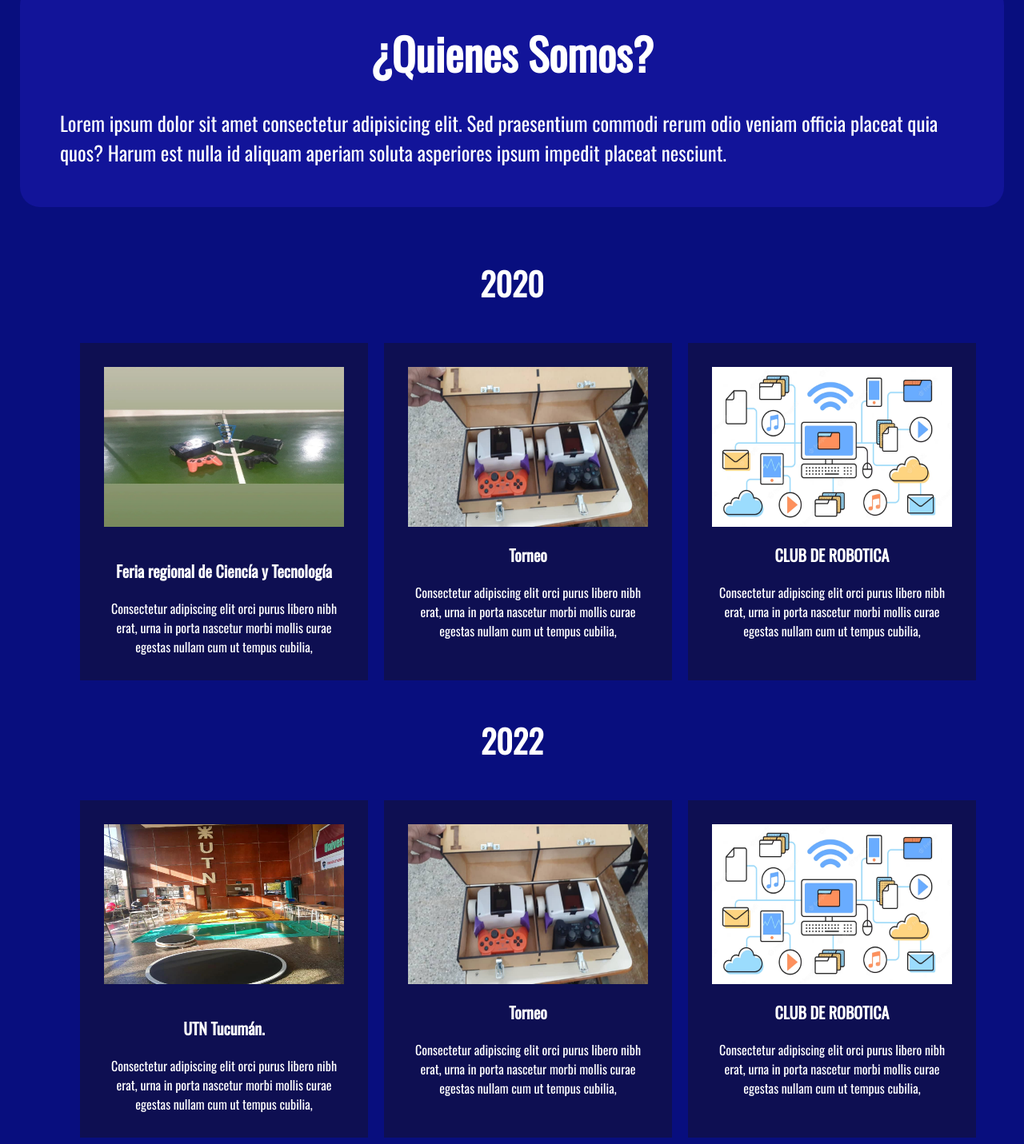
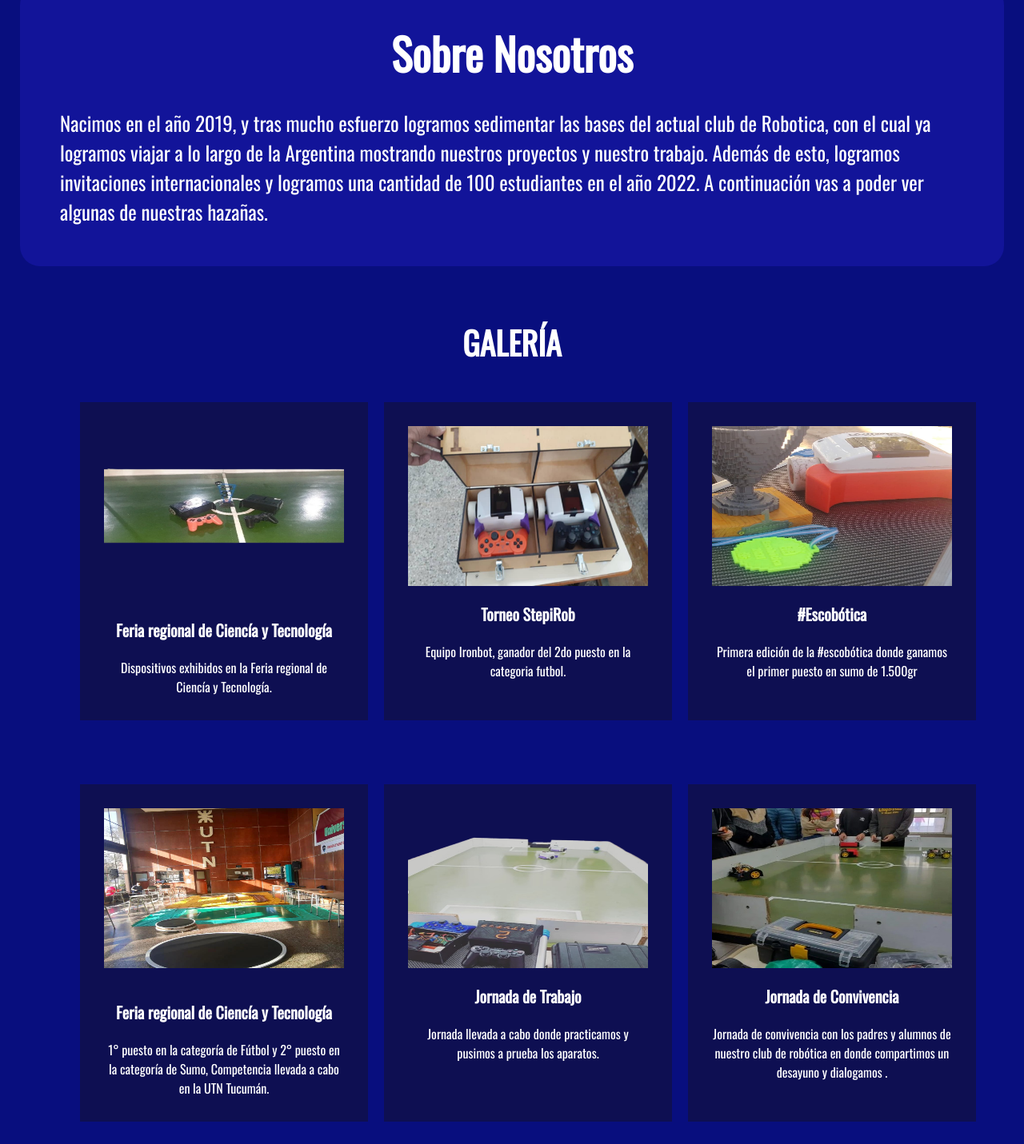
Before and after one commit to JoacoooWeimann/pagina-tecnica, a plain HTML site: page html/Robotica.html in a window 1280 px wide. Shown: the part 249-1680 px from the top of the page at 80% size. Drawn offline with nearby package versions, Linux system fonts and the light colour scheme.

Commit message:
Update Robotica.html

```diff
--- a/html/Robotica.html
+++ b/html/Robotica.html
@@ -10,9 +10,9 @@
 </head>
 
 <body>
-    <header style="min-height:0;">
+    <header style="min-height:100px; background-color: #0e1031;">
         <div class="menu container">
-        <a href="#" class="logo" > E.E.S.T.N 1°</a>
+            <a href="../index.html" class="logo" > E.E.S.T.N 1°</a>
     <input type="checkbox" id="menu">
             <label for="menu">
         <img src="../IMGS/menu-btn.png" class="menu-icono">
@@ -20,14 +20,15 @@
 
     <nav class="navbar">
             <ul>
-        <li><a Id="Inicio"href="TrabajoFinal.html">Inicio    </a> </li>
-        <li><a href="TrabajoFinal.html#act">Actividades             </a>   </li>
-        <li><a href="TrabajoFinal.html#cont">Contactenos             </a>   </li>
-        <li><a href="#msj">Mensajeria                </a>    </li>
-        <li><a href="TrabajoFinal.html#ubi">Ubicacion                </a>    </li>
+                <li>    <a href="#">Inicio    </a> </li>
+                    <li><a href="../index.html#act">Actividades             </a>   </li>
+                    <li><a href="../index.html#cont">Contactenos             </a>   </li>
+                    <li><a href="../index.html#msj">Mensajeria                </a>    </li>
+                    <li><a href="../index.html#ubi">Ubicacion                </a>     </li>
             </ul>
         </nav>
     </div>
+
 
 <div class="header-content container">
 
@@ -46,35 +47,38 @@
  <div class="robotica">
 
     <h1>
-        ¿Quienes Somos?
+        Sobre Nosotros
     </h1>
 <br>
 
     <p>
-    Lorem ipsum dolor sit amet consectetur adipisicing elit. Sed praesentium commodi rerum odio veniam officia placeat quia quos? Harum est nulla id aliquam aperiam soluta asperiores ipsum impedit placeat nesciunt.
+    Nacimos en el año 2019, y tras mucho esfuerzo logramos sedimentar las bases del actual club de Robotica,
+    con el cual ya logramos viajar a lo largo de la Argentina mostrando nuestros proyectos y nuestro trabajo.
+    Además de esto, logramos invitaciones internacionales y logramos una cantidad de 100 estudiantes en el
+    año 2022.
+    A continuación vas a poder ver algunas de nuestras hazañas.
 </p>
 
  </div>
 
  <div class="titular-actividad">
 
-    <h1 style="padding-top:50px;"> 2020</h1>
+    <h1 style="padding-top:50px;"> GALERÍA</h1>
 
 </div>
 <main class="activity container">
 
     <div class="activities">
 
-        <img src="../IMGS/robotica_1.jpg" alt="mencion1">
+        <img src="../IMGS/robotica_1.png" alt="mencion1">
 <h3>    </h3>
         <h3>
            Feria regional de Ciencía y Tecnología
         </h3>
 
         <p>
-            consectetur adipiscing elit orci purus libero
-             nibh erat, urna in porta nascetur morbi mollis
-             curae egestas nullam cum ut tempus cubilia,
+            Dispositivos exhibidos en la Feria regional de Ciencía y Tecnología.
+
 
         </p>
 
@@ -83,27 +87,23 @@
     <div class="activities">
         <img src="../IMGS/robotica_2.jpg" alt="mencion2">
         <h3>
-            Torneo
+            torneo StepiRob
         </h3>
 
         <p>
-            consectetur adipiscing elit orci purus libero
-             nibh erat, urna in porta nascetur morbi mollis
-             curae egestas nullam cum ut tempus cubilia,
+            equipo Ironbot, ganador del  2do puesto en la categoria futbol.
 
         </p>
 
     </div>
     <div class="activities">
-        <img src="../IMGS/inf.avif" alt="informatica">
+        <img src="../IMGS/robotica_6.png" alt="informatica">
         <h3>
-            CLUB DE ROBOTICA
+            #Escobótica
         </h3>
 
         <p>
-            consectetur adipiscing elit orci purus libero
-             nibh erat, urna in porta nascetur morbi mollis
-             curae egestas nullam cum ut tempus cubilia,
+            primera edición de la #escobótica donde ganamos el primer puesto en sumo de 1.500gr
 
         </p>
 
@@ -112,49 +112,42 @@
 </main>
 <div class="titular-actividad">
 
-    <h1> 2022</h1>
-
 </div>
 <main class="activity container">
     <div class="activities">
         <img src="../IMGS/robotica_3.jpg" alt="mencion1">
 <h3>    </h3>
         <h3>
-            UTN Tucumán.
+           Feria regional de Ciencía y Tecnología
         </h3>
 
         <p>
-            consectetur adipiscing elit orci purus libero
-             nibh erat, urna in porta nascetur morbi mollis
-             curae egestas nullam cum ut tempus cubilia,
+            1° puesto  en la categoría de Fútbol y 2° puesto en la categoría de Sumo, Competencia llevada a cabo en la UTN Tucumán.
 
         </p>
 
     </div>
     <div class="activities">
-        <img src="../IMGS/robotica_2.jpg" alt="mencion2">
+        <img src="../IMGS/robotica_4.png" alt="mencion2">
         <h3>
-            Torneo
+            Jornada de Trabajo
         </h3>
 
         <p>
-            consectetur adipiscing elit orci purus libero
-             nibh erat, urna in porta nascetur morbi mollis
-             curae egestas nullam cum ut tempus cubilia,
+            Jornada llevada a cabo donde practicamos y pusimos
+            a prueba los aparatos.
 
         </p>
 
     </div>
     <div class="activities">
-        <img src="../IMGS/inf.avif" alt="informatica">
+        <img src="../IMGS/robotica_5.jpg" alt="informatica">
         <h3>
-            CLUB DE ROBOTICA
+            Jornada de Convivencia
         </h3>
 
         <p>
-            consectetur adipiscing elit orci purus libero
-             nibh erat, urna in porta nascetur morbi mollis
-             curae egestas nullam cum ut tempus cubilia,
+            jornada de convivencia con los padres y alumnos de nuestro club de robótica en donde compartimos un desayuno y dialogamos .
 
         </p>
 
```
Lines whose indentation alone changed are shown as unchanged.
